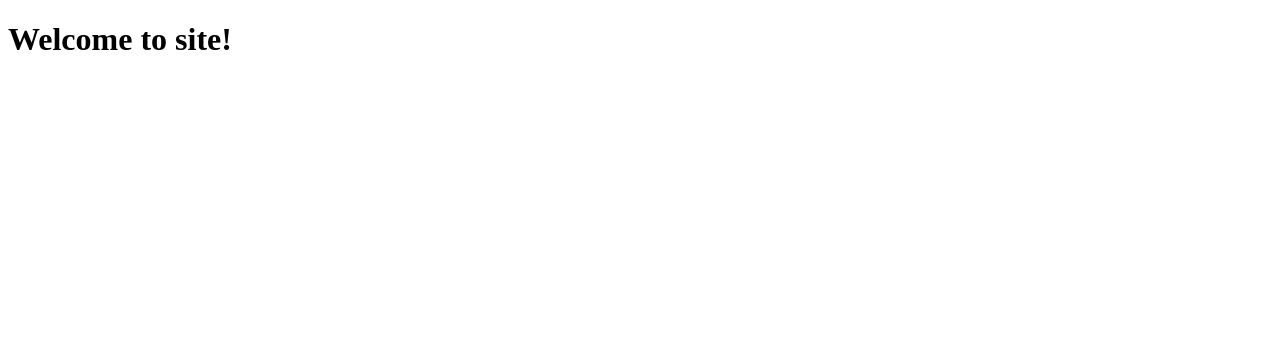
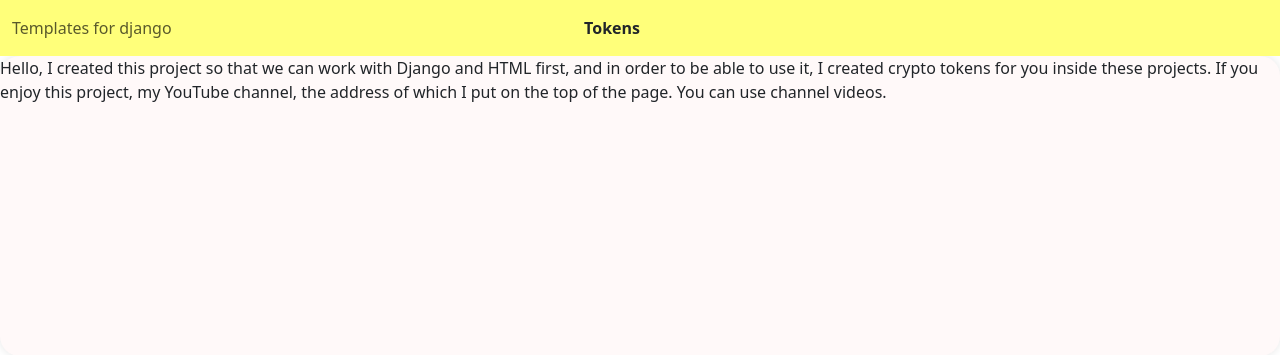
Before and after one commit to Programmingmonth/Token, a Django app: template Token/web/templates/index.html in a window 1280 px wide. Shown: the top 355 px of the page. Run offline with Django 5.2, Linux system fonts and the light colour scheme; the template is opened without the code that fills it, so the values that code supplies are empty; parts of the project's set-up code (start-up, migrations or seed data) failed here and were passed over.

Commit message:
first commit

```diff
--- a/Token/Token/settings.py
+++ b/Token/Token/settings.py
@@ -56,7 +56,7 @@
 TEMPLATES = [
     {
         'BACKEND': 'django.template.backends.django.DjangoTemplates',
-        'DIRS': [os.path.join(BASE_DIR())],
+        'DIRS': [os.path.join(BASE_DIR, 'web/templates')],
         'APP_DIRS': True,
         'OPTIONS': {
             'context_processors': [
--- a/Token/Token/urls.py
+++ b/Token/Token/urls.py
@@ -15,8 +15,9 @@
     2. Add a URL to urlpatterns:  path('blog/', include('blog.urls'))
 """
 from django.contrib import admin
-from django.urls import path
+from django.urls import include, path
 
 urlpatterns = [
     path('admin/', admin.site.urls),
+    path('', include('web.urls')),
 ]
--- a/Token/web/templates/index.html
+++ b/Token/web/templates/index.html
@@ -4,8 +4,39 @@
     <meta charset="UTF-8">
     <meta name="viewport" content="width=device-width, initial-scale=1.0">
     <title>Tokens</title>
+    <link href="https://cdn.jsdelivr.net/npm/bootstrap@5.3.3/dist/css/bootstrap.min.css" rel="stylesheet" integrity="sha384-QWTKZyjpPEjISv5WaRU9OFeRpok6YctnYmDr5pNlyT2bRjXh0JMhjY6hW+ALEwIH" crossorigin="anonymous">
+    <style>
+        #Tokens{
+            margin-right: 50%;
+        }
+
+        .rounded-rectangle{
+            width: 100%;
+            height: 300px;
+            background-color: #fff9f9;
+            border-radius: 20px;
+            box-shadow: 0 0 10px rgba(0, 0, 0, 0.1);
+        }
+
+        #charset{
+            margin-left: 0%;
+        }
+
+        #Search{
+
+        }
+    </style>
 </head>
 <body>
-    <h1>Welcome to site!</h1>
-</body>
+    <nav class="navbar bg-body-" style="background-color: rgb(255, 255, 122);">
+        <div class="container-fluid">
+          <span class="navbar-text">
+            Templates for django
+          </span>
+          <a id="Tokens" class="nav-link" href="#"><b>Tokens</b></a>
+        </div>
+    </nav>
+      <div class="rounded-rectangle">
+        <p id="charset">Hello, I created this project so that we can work with Django and HTML first, and in order to be able to use it, I created crypto tokens for you inside these projects. If you enjoy this project, my YouTube channel, the address of which I put on the top of the page. You can use channel videos.</p>
+      </div>
 </html>
--- /dev/null
+++ b/Token/web/urls.py
@@ -0,0 +1,6 @@
+from django.urls import path
+from . import views
+
+urlpatterns = [
+    path('', views.home, name='home'),
+]
--- a/Token/web/views.py
+++ b/Token/web/views.py
@@ -1,3 +1,4 @@
 from django.shortcuts import render
 
-# Create your views here.
+def home(request):
+    return render(request, 'index.html')
```
Also changed, not shown: Token/db.sqlite3, Token/web/templates/bitcoin-btc-logo.png (added).
